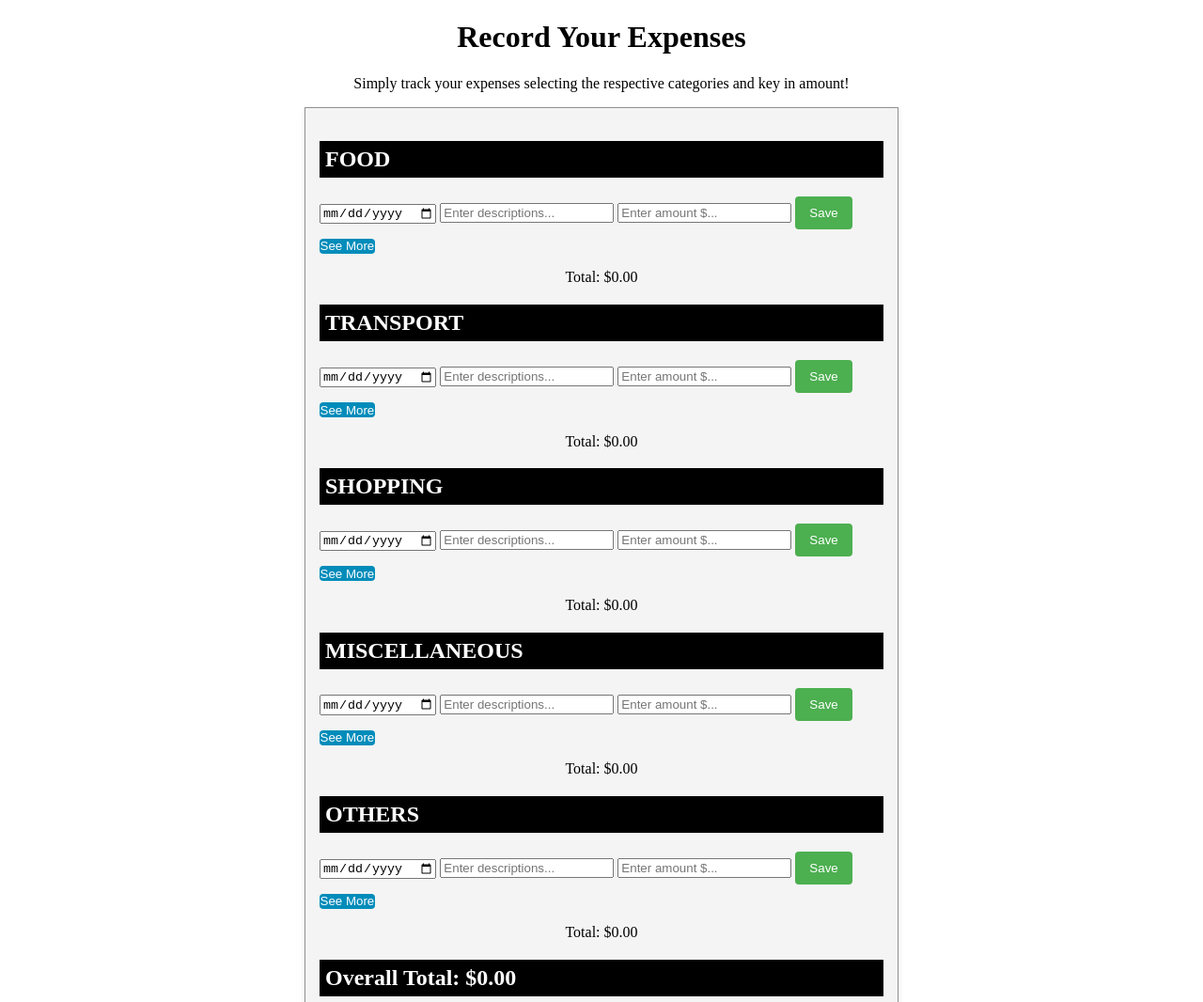
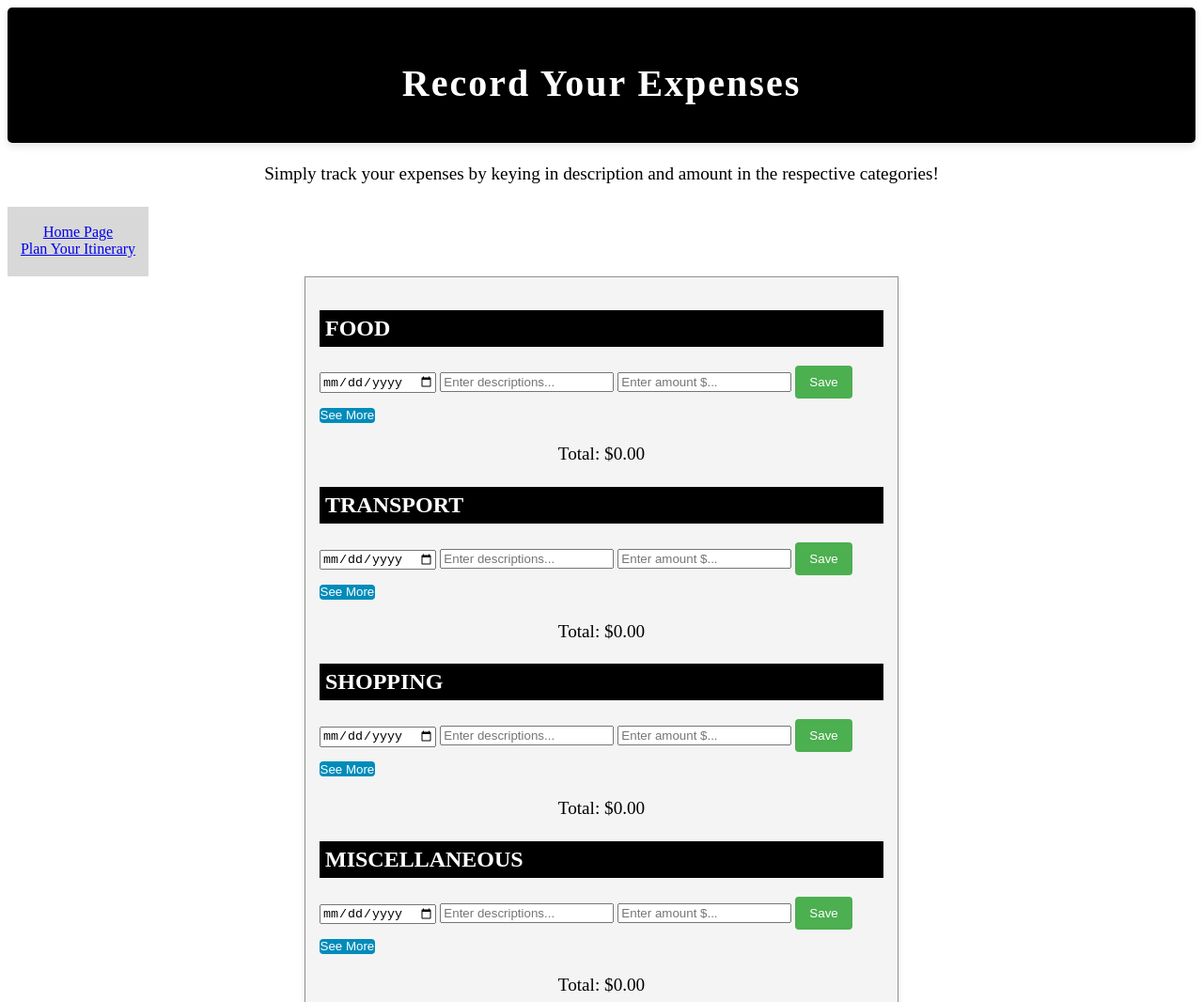
Before and after one commit to enjiaaaa/PlanYourTrip, a plain HTML site: page html/finance.html in a window 1280 px wide. Shown: the top 1066 px of the page at 94% size. Drawn offline with nearby package versions, Linux system fonts and the light colour scheme.

Commit message:
ui: menu
added menu block on the left for easier toggling between different pages

```diff
--- a/css/style-finance.css
+++ b/css/style-finance.css
@@ -1,3 +1,35 @@
+header {
+    background-color: black;
+    color: white;
+    /* White text color */
+    padding: 30px 20px;
+    text-align: center;
+    border-radius: 5px;
+    box-shadow: 0 4px 8px rgba(0, 0, 0, 0.1);
+    /* subtle shadow */
+}
+
+h1 {
+    font-size: 2.5rem;
+    margin-bottom: 10px;
+    letter-spacing: 2px;
+}
+
+p {
+    font-size: 1.2rem;
+    margin-bottom: 20px;
+    line-height: 1.5;
+}
+
+#Menu {
+    margin-top: 15px;
+    text-align: center;
+    background-color: rgb(216, 216, 216);
+    color: white;
+    max-width: 150px;
+    padding-bottom: 20px;
+}
+
 h1 {
     text-align: center;
 }
@@ -7,7 +39,7 @@ p {
 }
 
 footer {
-    margin-top: 45%;
+    margin-top: auto;
     position: relative;
     width: 100%;
     color: rgb(0, 0, 0);
--- a/css/style-itinerary.css
+++ b/css/style-itinerary.css
@@ -11,6 +11,15 @@ footer {
 p {
     text-align: center;
     font-size: larger;
+}
+
+#Menu {
+    margin-top: 15px;
+    text-align: center;
+    background-color: rgb(216, 216, 216);
+    color: white;
+    max-width: 150px;
+    padding-bottom: 20px;
 }
 
 footer {
--- a/html/finance.html
+++ b/html/finance.html
@@ -9,12 +9,17 @@
     <link rel="stylesheet" href="../css/style-finance.css">
 </head>
 
-<body>
 <header>
     <h1>Record Your Expenses</h1>
-        <p>Simply track your expenses selecting the respective categories and key in amount!</p>
 </header>
 
+<body>
+    <p>Simply track your expenses by keying in description and amount in the respective categories!</p>
+    <section id="Menu"> <br>
+        <a href="../html/index.html" class="feature-button">Home Page</a><br>
+        <a href="../html/itinerary.html" class="feature-button">Plan Your Itinerary</a>
+    </section>
+    <section id="finance">
         <div class="finance-tracker">
             <!-- Cat 1 = Food-->
             <div class="categories" id="food">
@@ -91,7 +96,7 @@
             </div>
 
         </div>
-
+    </section>
     <script src="../javascript/finance.js"></script>
 
     <footer>
```
Also changed, not shown: html/itinerary.html (+5 -0 lines). Lines whose indentation alone changed are shown as unchanged.
